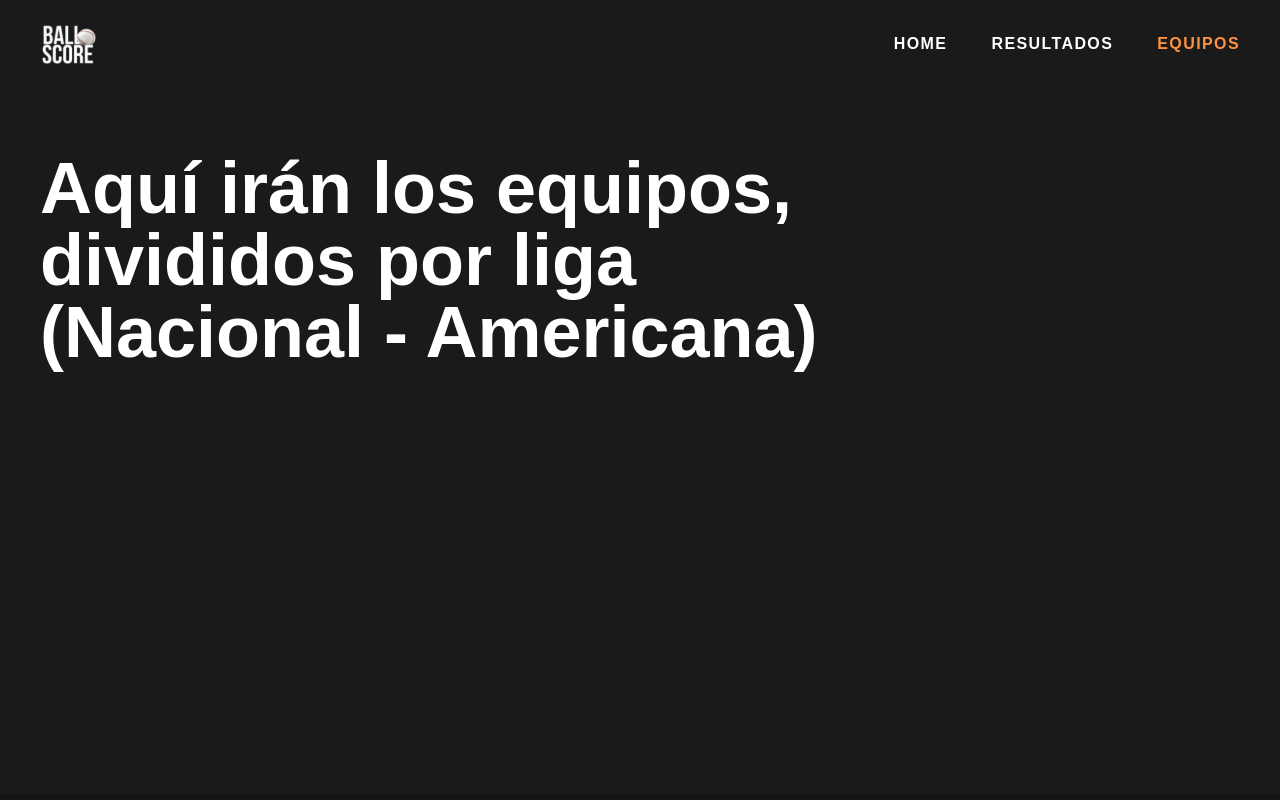
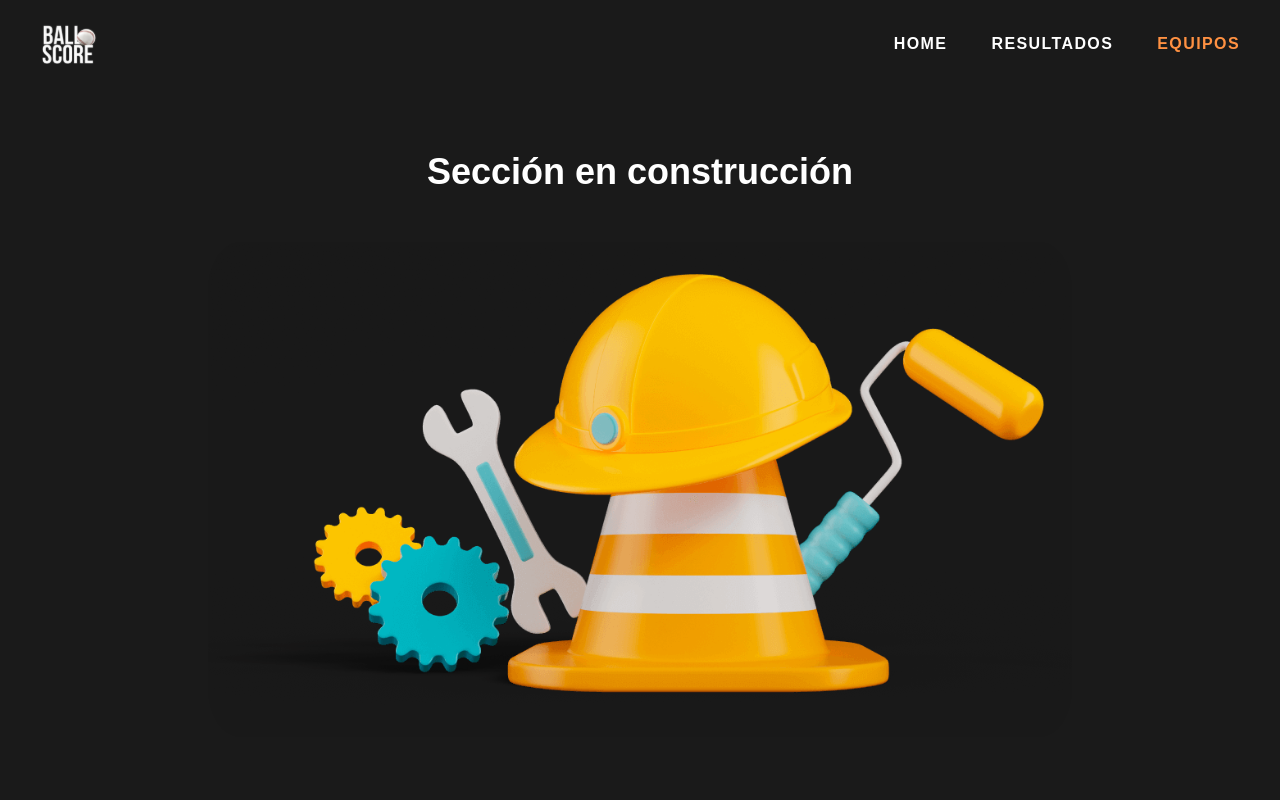
Before and after one commit to Gabyp05/ballscore, a React (Vite) app: page /teams in a window 1280 px wide. Shown: the top 800 px of the page. Built offline with nearby package versions, Linux system fonts and the light colour scheme; what @midudev/tailwind-animations would draw is missing.

Commit message:
team page img added

```diff
--- a/src/assets/index.js
+++ b/src/assets/index.js
@@ -46,6 +46,7 @@ import newBalance from "./new-balance.png";
 import nike from "./nike.png";
 import sage from "./sage.png";
 import zoom from "./zoom.png";
+import construccion from "./construccion.png"
 
 export {
     logo,
@@ -95,5 +96,6 @@ export {
     newBalance,
     nike,
     sage,
-    zoom
+    zoom,
+    construccion
 }
--- a/src/components/Teams/AllTeams.jsx
+++ b/src/components/Teams/AllTeams.jsx
@@ -1,12 +1,14 @@
 import React from 'react'
+import {construccion} from "../../assets"
 
 const Teams = () => {
   return (
-    <section id='resultados' className='container mx-auto py-16 mb-80 flex flex-col animate-fade-in-down'>
-        <div className="max-w-4xl flex flex-col items-start justify-center pb-8">
-            <h1 className='font-syne font-bold text-7xl text-white mb-2.5'>
-                Aquí irán los equipos, divididos por liga (Nacional - Americana)
+    <section id='resultados' className='container mx-auto py-16 mb-80 flex flex-col items-center justify-center'>
+        <div className="max-w-4xl flex flex-col items-center justify-center pb-8 gap-10">
+            <h1 className='font-syne font-bold text-4xl text-center text-white mb-2.5'>
+                Sección en construcción
             </h1>
+            <img src={construccion} alt="Sitio en construcción" className='px-4 rounded-[3rem]' />
         </div>
     </section>
   )
```
Also changed, not shown: src/assets/construccion.png (added).
